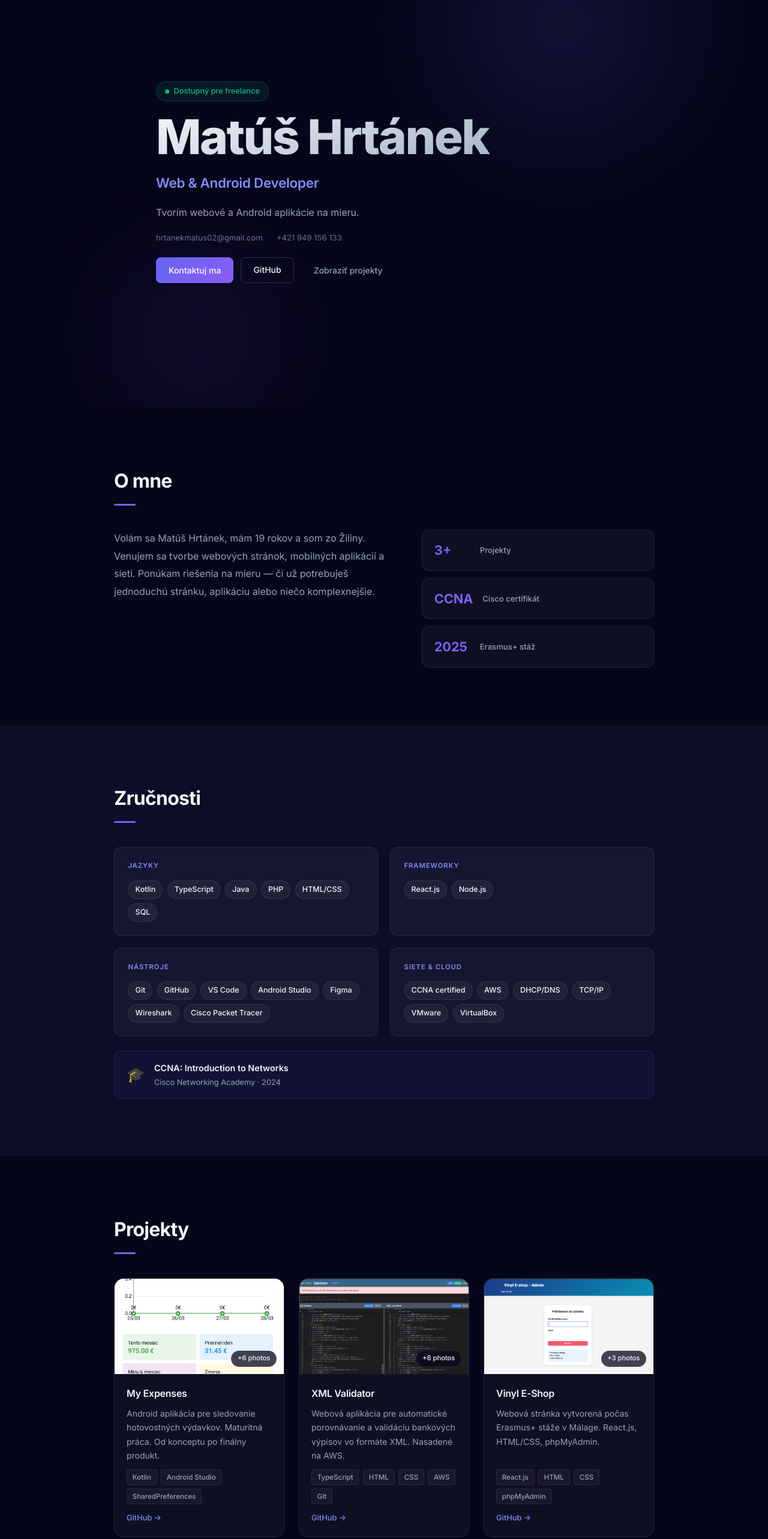
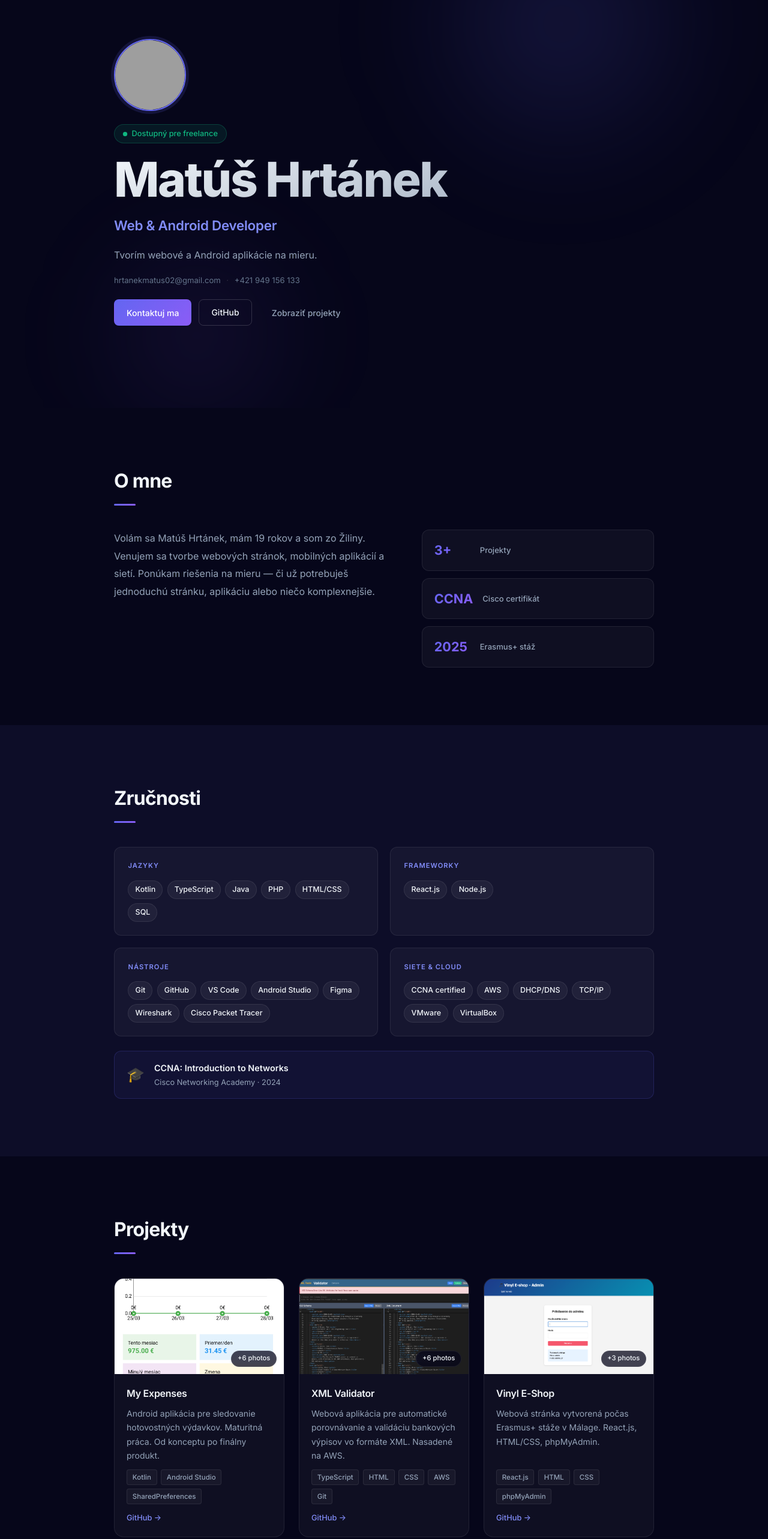
Before and after one commit to MHrtanek/My-Portfolio, a React (Vite) app: page / in a window 1280 px wide. Shown: the part 120-2686 px from the top of the page at 60% size. Built offline with nearby package versions, Linux system fonts and the light colour scheme; grey boxes are pictures that could not be loaded.

Commit message:
Add Domovník project, avatar placeholder, live badge, fix form error state

```diff
--- a/src/App.css
+++ b/src/App.css
@@ -203,7 +203,7 @@ body {
 }
 
 .hero__content {
-  max-width: 760px;
+  max-width: 900px;
   width: 100%;
   position: relative;
   z-index: 1;
@@ -213,6 +213,40 @@ body {
   display: flex;
   flex-direction: column;
   gap: 1.1rem;
+}
+
+/* Avatar */
+.hero__avatar-wrap {
+  margin-bottom: 0.25rem;
+}
+
+.hero__avatar {
+  width: 120px;
+  height: 120px;
+  border-radius: 50%;
+  border: 2px solid var(--accent);
+  box-shadow: 0 0 0 5px rgba(99, 102, 241, 0.15);
+  overflow: hidden;
+  background: var(--surface);
+  display: flex;
+  align-items: center;
+  justify-content: center;
+  color: var(--muted);
+  flex-shrink: 0;
+}
+
+.hero__avatar-img {
+  width: 100%;
+  height: 100%;
+  object-fit: cover;
+  display: block;
+}
+
+.hero__avatar-icon {
+  display: flex;
+  align-items: center;
+  justify-content: center;
+  color: var(--muted);
 }
 
 .hero__badge {
@@ -494,6 +528,32 @@ body {
   border: 1px solid var(--border);
 }
 
+.project-card__live-badge {
+  position: absolute;
+  top: 0.75rem; left: 0.75rem;
+  background: rgba(16, 185, 129, 0.9);
+  backdrop-filter: blur(8px);
+  color: #fff;
+  font-size: 0.68rem;
+  font-weight: 600;
+  padding: 0.2rem 0.55rem;
+  border-radius: 100px;
+  letter-spacing: 0.3px;
+  display: flex;
+  align-items: center;
+  gap: 0.3rem;
+}
+
+.project-card__live-badge::before {
+  content: '';
+  width: 6px;
+  height: 6px;
+  background: #fff;
+  border-radius: 50%;
+  animation: pulse 2.2s ease infinite;
+  flex-shrink: 0;
+}
+
 .project-card__body {
   padding: 1.25rem;
   display: flex;
@@ -527,12 +587,18 @@ body {
   border-radius: 4px;
 }
 
+.project-card__links {
+  display: flex;
+  align-items: center;
+  gap: 1rem;
+  margin-top: 0.25rem;
+}
+
 .project-link {
   font-size: 0.8rem;
   font-weight: 500;
   color: var(--accent-light);
   text-decoration: none;
-  margin-top: 0.25rem;
   display: inline-flex;
   align-items: center;
   gap: 0.2rem;
@@ -541,6 +607,12 @@ body {
 }
 
 .project-link:hover { color: var(--text); }
+
+.project-link--live {
+  color: var(--success);
+}
+
+.project-link--live:hover { color: #34d399; }
 
 /* ─── LIGHTBOX ─── */
 .lightbox {
--- a/src/App.jsx
+++ b/src/App.jsx
@@ -217,6 +217,21 @@ const PROJECTS = [
       "screenshots/Vinyl_prudukty.png",
     ],
   },
+  {
+    id: 4,
+    title: "Domovník",
+    desc: {
+      SK: "Webová aplikácia pre správu budov a bytov. Evidencia nájomníkov, platieb a správy budovy.",
+      EN: "Web application for building and apartment management. Tenant records, payments and property administration.",
+      DE: "Webanwendung für Gebäude- und Wohnungsverwaltung. Mieterverwaltung, Zahlungen und Hausverwaltung.",
+      CS: "Webová aplikace pro správu budov a bytů. Evidence nájemníků, plateb a správy budovy.",
+    },
+    tags: ["Next.js", "TypeScript", "MySQL"],
+    link: "https://github.com/MHrtanek",
+    liveLink: "https://domovnik.online",
+    live: true,
+    images: [],
+  },
 ];
 
 const SKILLS = [
@@ -330,6 +345,28 @@ export default function App() {
         <div className="hero__orb hero__orb--2" />
         <div className="hero__content">
           <motion.div variants={stagger} initial="hidden" animate="visible" className="hero__stack">
+            <motion.div
+              variants={fadeUp}
+              className="hero__avatar-wrap"
+            >
+              <div className="hero__avatar">
+                <img
+                  src="/avatar.jpg"
+                  alt="Matúš Hrtánek"
+                  className="hero__avatar-img"
+                  onError={(e) => {
+                    e.currentTarget.style.display = "none";
+                    e.currentTarget.nextSibling.style.display = "flex";
+                  }}
+                />
+                <span className="hero__avatar-icon" style={{ display: "none" }}>
+                  <svg viewBox="0 0 80 80" fill="none" xmlns="http://www.w3.org/2000/svg" width="64" height="64">
+                    <circle cx="40" cy="28" r="16" fill="currentColor" opacity="0.35" />
+                    <ellipse cx="40" cy="66" rx="26" ry="16" fill="currentColor" opacity="0.25" />
+                  </svg>
+                </span>
+              </div>
+            </motion.div>
             <motion.div variants={fadeUp} className="hero__badge">
               <span className="badge-dot" />
               {t.available}
@@ -493,6 +530,7 @@ export default function App() {
                   ) : (
                     <div className="project-card__placeholder" />
                   )}
+                  {p.live && <div className="project-card__live-badge">Live</div>}
                 </div>
                 <div className="project-card__body">
                   <h3>{p.title}</h3>
@@ -502,6 +540,18 @@ export default function App() {
                       <span key={tag} className="tag">{tag}</span>
                     ))}
                   </div>
+                  <div className="project-card__links">
+                    {p.liveLink && (
+                      <a
+                        href={p.liveLink}
+                        target="_blank"
+                        rel="noreferrer"
+                        className="project-link project-link--live"
+                        onClick={(e) => e.stopPropagation()}
+                      >
+                        ↗ Live
+                      </a>
+                    )}
                     <a
                       href={p.link}
                       target="_blank"
@@ -511,6 +561,7 @@ export default function App() {
                     >
                       {t.viewProject}
                     </a>
+                  </div>
                 </div>
               </motion.div>
             ))}
@@ -658,12 +709,15 @@ export default function App() {
               </div>
               {formStatus === "ok" ? (
                 <div className="form__status form__status--ok">{t.formOk}</div>
-              ) : formStatus === "err" ? (
+              ) : (
+                <>
+                  {formStatus === "err" && (
                     <div className="form__status form__status--err">{t.formErr}</div>
-              ) : (
+                  )}
                   <button type="submit" className="btn btn--primary" disabled={formStatus === "sending"}>
                     {formStatus === "sending" ? t.formSending : t.formSend}
                   </button>
+                </>
               )}
             </motion.form>
           </div>
```
Lines whose indentation alone changed are shown as unchanged.
